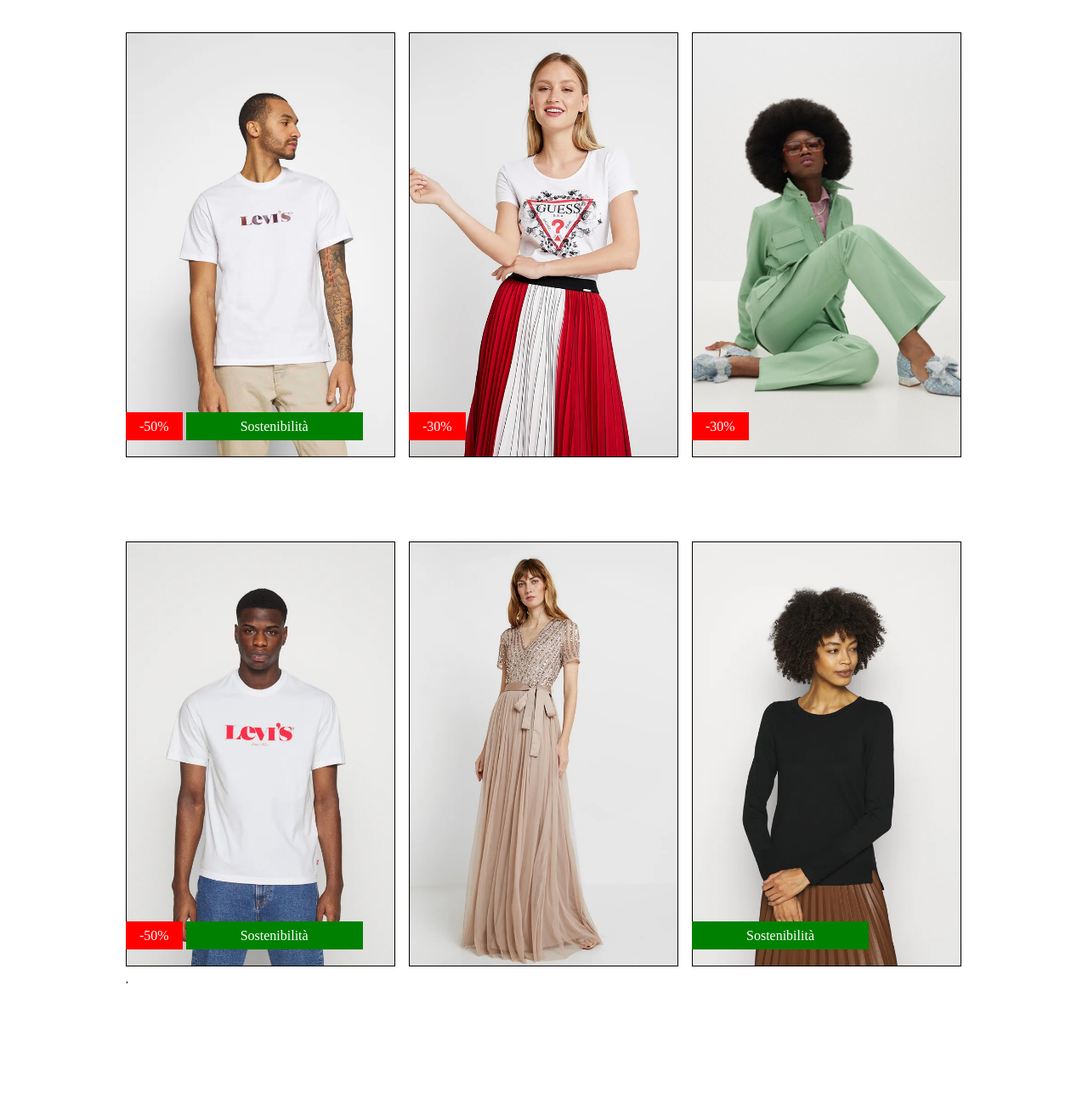
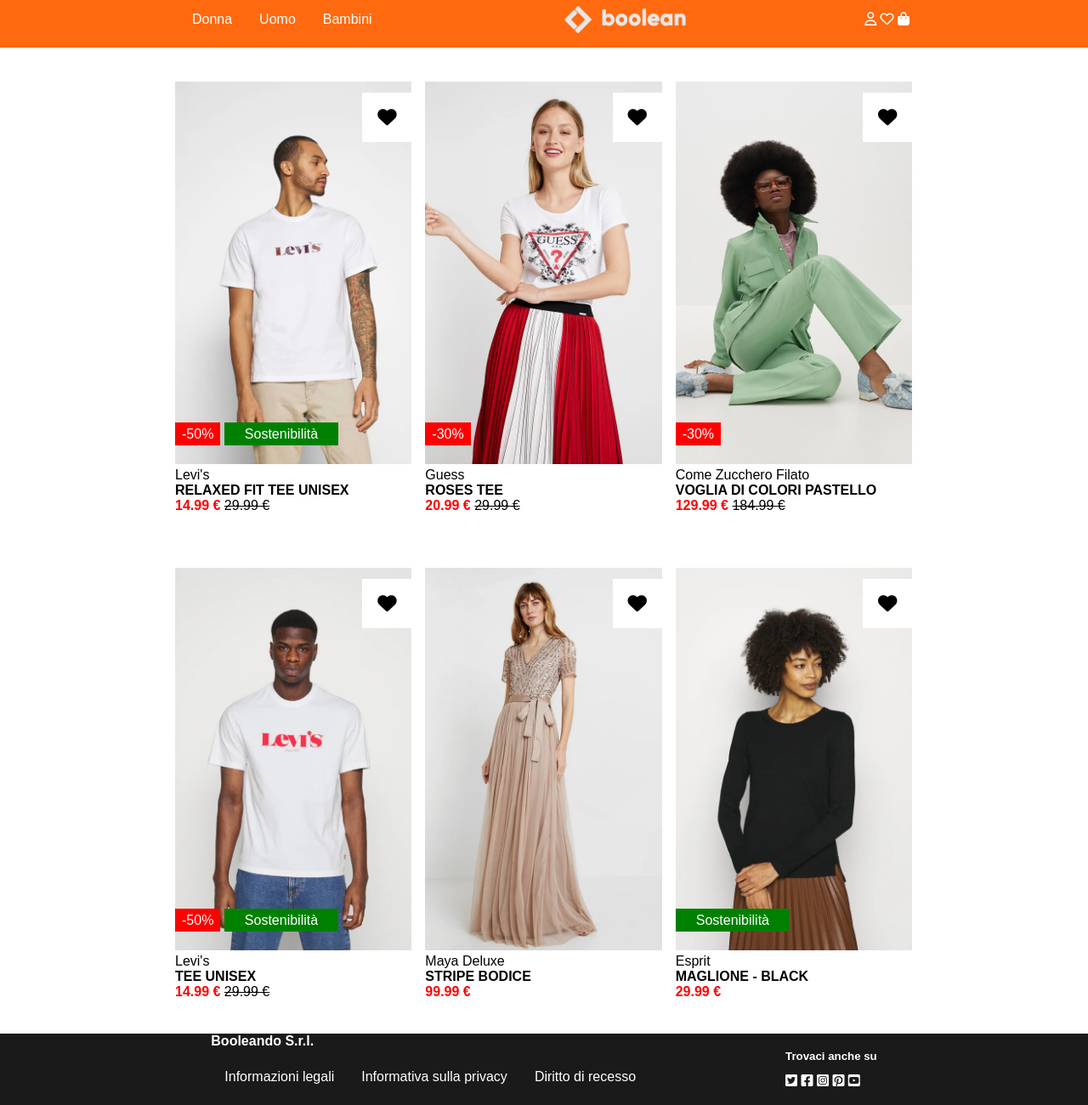
Before and after one commit to Masterkudi/html-css-boolando, a plain HTML site: page index.html in a window 1280 px wide. Shown: the part 10-1310 px from the top of the page at 85% size. Before the commit the page ends 1216 px from the top, so only its background shows below. Drawn offline with Linux system fonts and the light colour scheme.

Commit message:
bozza finale

```diff
--- a/assets/css/style.css
+++ b/assets/css/style.css
@@ -4,10 +4,50 @@
     box-sizing: border-box;
 }
 
+html,
+body {
+    font-family: Arial, Helvetica, sans-serif;
+}
+
+/* HEADER */
+
+nav {
+    background-color: #FF6910;
+    display: flex;
+    justify-content: space-evenly;
+}
+
+nav ul {
+    list-style: none;
+    display: flex;
+}
+
+nav ul a {
+    display: inline-block;
+    padding: 1.5rem 1rem;
+    color: #ffffff;
+    text-decoration: none;
+}
+
+nav img {
+    display: inline-block;
+    align-self: center;
+    height: 2rem;
+
+}
+
+.icons {
+    color: #ffffff;
+    align-self: center;
+}
+
+/* MAIN SECTION */
+
 .container {
-    max-width: 1000px;
+    max-width: 900px;
     width: 100%;
     margin: 0 auto;
+    padding: .5em;
 }
 
 .row {
@@ -17,13 +57,13 @@
 
 .col {
     flex-basis: 33.3%;
-    padding: 3rem .5rem;
+    padding: 2rem .5rem;
+    position: relative;
 }
 
 .product-card {
     background-color: #f6f6f6;
-    height: 500px;
-    border: .5px solid black;
+    height: 450px;
     display: inline-block;
 }
 
@@ -41,8 +81,7 @@
     position: relative;
     bottom: 3em;
     left: 0;
-    width: 4em;
-    padding: .5em 4em;
+    padding: .3em 1.5em;
     background-color: green;
     color: white;
 }
@@ -51,8 +90,66 @@
     position: relative;
     bottom: 3em;
     left: 0;
-    width: 3em;
-    padding: .5em 1em;
+    padding: .3em .5em;
     background-color: red;
     color: white;
 }
+
+.price {
+    color: red;
+}
+
+.full-price {
+    text-decoration: line-through;
+    font-weight: lighter;
+}
+
+.top-overlay {
+    font-size: 1.4em;
+    position: absolute;
+    top: 2em;
+    right: .35em;
+    width: 100%;
+    display: flex;
+    justify-content: flex-end;
+}
+
+.fa-solid.fa-heart {
+    padding: .8em;
+    position: relative;
+    background-color: #ffffff;
+}
+
+.fa-solid.fa-heart:hover {
+    color: red;
+}
+/* FOOTER */
+
+footer nav {
+    background-color: #1A1A1A;
+    display: flex;
+    justify-content: center;
+    flex-direction: row;
+}
+
+.social-icons {
+    align-items: center;
+
+}
+
+.left-nav {
+    color: #ffffff;
+    align-self: center;
+    margin-right: 10em;
+}
+
+
+
+.right-nav {
+    color: #ffffff;
+    align-self: center;
+}
+
+.right-nav h5 {
+    margin-bottom: 1em;
+}
--- a/index.html
+++ b/index.html
@@ -6,14 +6,29 @@
     <meta http-equiv="X-UA-Compatible" content="IE=edge">
     <meta name="viewport" content="width=device-width, initial-scale=1.0">
     <link rel="stylesheet" href="assets/css/style.css">
-    <link rel="stylesheet" href="https://cdnjs.cloudflare.com/ajax/libs/font-awesome/5.15.3/css/all.min.css" />
+    <link rel="stylesheet" href="https://cdnjs.cloudflare.com/ajax/libs/font-awesome/6.2.0/css/all.min.css">
 
     <title>Document</title>
 </head>
 
+<title>Document</title>
+</head>
+
 <body>
     <header>
-        <nav></nav>
+        <nav>
+            <ul>
+                <li><a href="#">Donna</a></li>
+                <li><a href="#">Uomo</a></li>
+                <li><a href="#">Bambini</a></li>
+            </ul>
+            <img src="assets/img/boolean-logo.png" alt="boolean-logo">
+            <div class="icons">
+                <i class="fa-regular fa-user"></i>
+                <i class="fa-regular fa-heart"></i>
+                <i class="fa-solid fa-bag-shopping"></i>
+            </div>
+        </nav>
     </header>
     <main>
         <div class="container">
@@ -26,6 +41,11 @@
                         <span class="red-tag">-50%</span>
                         <span class="green-tag">Sostenibilità</span>
                     </div>
+                    <p>Levi's</p>
+                    <h4>RELAXED FIT TEE UNISEX</h4>
+                    <span class="price"><strong>14.99 €</strong></span>
+                    <span class="full-price">29.99 €</span>
+                    <div class="top-overlay"><i class="fa-solid fa-heart"></i></div>
                 </div>
                 <div class="col">
                     <a class="product-card" href="assets/img/2b.webp">
@@ -34,6 +54,11 @@
                     <div class="bottom-overlay">
                         <span class="red-tag">-30%</span>
                     </div>
+                    <p>Guess</p>
+                    <h4>ROSES TEE</h4>
+                    <span class="price"><strong>20.99 €</strong></span>
+                    <span class="full-price">29.99 €</span>
+                    <div class="top-overlay"><i class="fa-solid fa-heart"></i></div>
                 </div>
                 <div class="col">
                     <a class="product-card" href="assets/img/3b.webp">
@@ -42,6 +67,11 @@
                     <div class="bottom-overlay">
                         <span class="red-tag">-30%</span>
                     </div>
+                    <p>Come Zucchero Filato</p>
+                    <h4>VOGLIA DI COLORI PASTELLO</h4>
+                    <span class="price"><strong>129.99 €</strong></span>
+                    <span class="full-price">184.99 €</span>
+                    <div class="top-overlay"><i class="fa-solid fa-heart"></i></div>
                 </div>
                 <div class="col">
                     <a class="product-card" href="assets/img/4b.webp">
@@ -51,12 +81,20 @@
                         <span class="red-tag">-50%</span>
                         <span class="green-tag">Sostenibilità</span>
                     </div>
+                    <p>Levi's</p>
+                    <h4>TEE UNISEX</h4>
+                    <span class="price"><strong>14.99 €</strong></span>
+                    <span class="full-price">29.99 €</span>
                     <div class="top-overlay"><i class="fa-solid fa-heart"></i></div>
                 </div>
                 <div class="col">
                     <a class="product-card" href="assets/img/5b.webp">
                         <img src="assets/img/5.webp" alt="">
                     </a>
+                    <p>Maya Deluxe</p>
+                    <h4>STRIPE BODICE</h4>
+                    <span class="price"><strong>99.99 €</strong></span>
+                    <div class="top-overlay"><i class="fa-solid fa-heart"></i></div>
                 </div>
                 <div class="col">
                     <a class="product-card" href="assets/img/6b.webp">
@@ -65,11 +103,35 @@
                     <div class="bottom-overlay">
                         <span class="green-tag">Sostenibilità</span>
                     </div>
+                    <p>Esprit</p>
+                    <h4>MAGLIONE - BLACK</h4>
+                    <span class="price"><strong>29.99 €</strong></span>
+                    <div class="top-overlay"><i class="fa-solid fa-heart"></i></div>
                 </div>
             </div>
     </main>
     <footer>
+        <nav>
+            <div class="left-nav">
+                <h4>Booleando S.r.l.</h4>
+                <ul>
+                    <li><a href="#">Informazioni legali</a></li>
+                    <li><a href="#">Informativa sulla privacy</a></li>
+                    <li><a href="#">Diritto di recesso</a></li>
+                </ul>
+            </div>
+            <div class="right-nav">
+                <h5>Trovaci anche su</h5>
+                <div class="social-icons">
+                    <i class="fa-brands fa-square-twitter"></i>
+                    <i class="fa-brands fa-square-facebook"></i>
+                    <i class="fa-brands fa-square-instagram"></i>
+                    <i class="fa-brands fa-square-pinterest"></i>
+                    <i class="fa-brands fa-square-youtube"></i>
+                </div>
+            </div>
 
+        </nav>
     </footer>
 </body>
 
```
